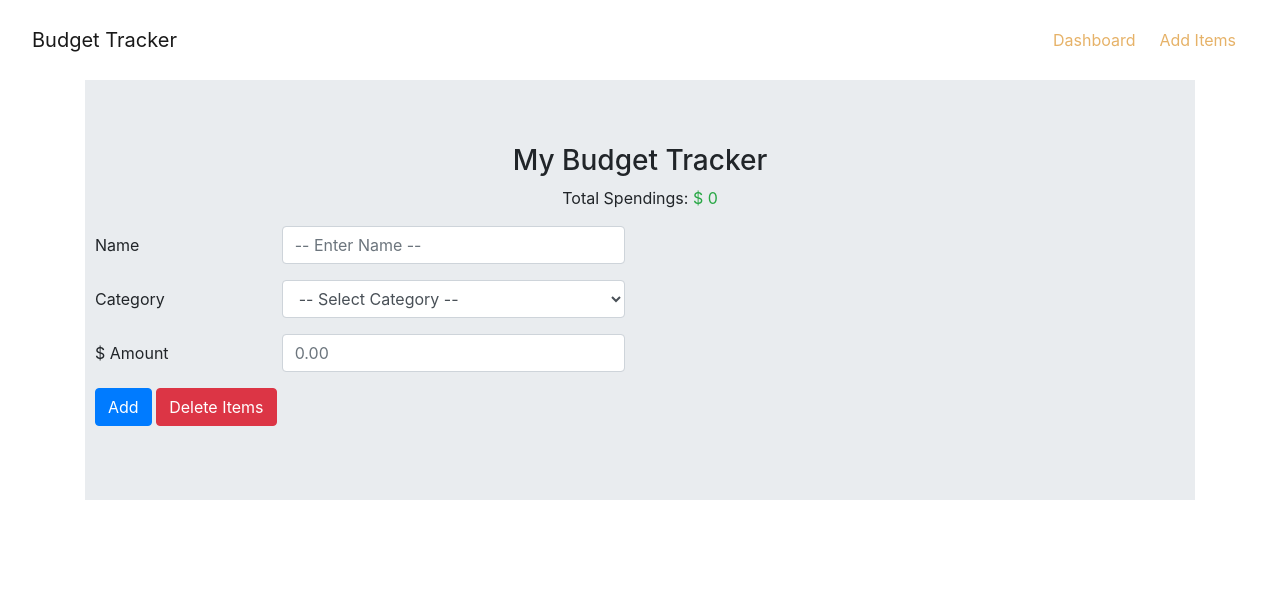
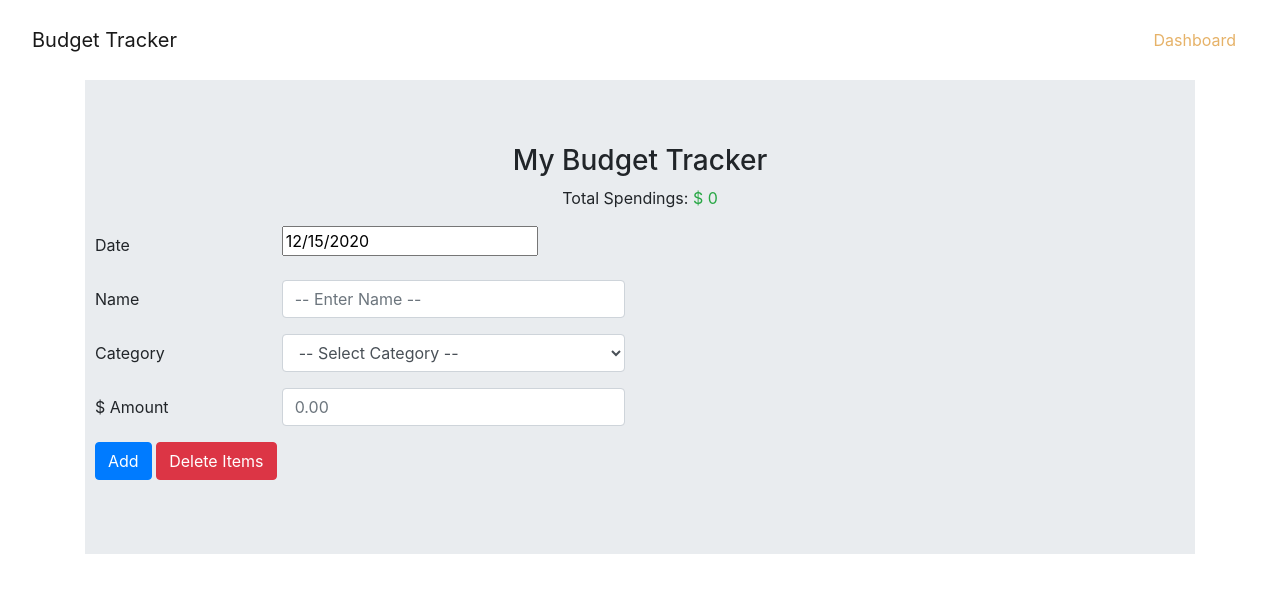
Before and after one commit to amandalincs/budget-tracker, a React (Create React App) app in the folder budget-tracker/: page / in a window 1280 px wide. Shown: the top 592 px of the page. Built offline with nearby package versions, Linux system fonts and the light colour scheme.

Commit message:
render all data in table

```diff
--- a/budget-tracker/package.json
+++ b/budget-tracker/package.json
@@ -3,12 +3,15 @@
   "version": "0.1.0",
   "private": true,
   "dependencies": {
+    "@material-ui/core": "^4.11.2",
     "@testing-library/jest-dom": "^5.11.4",
     "@testing-library/react": "^11.1.0",
     "@testing-library/user-event": "^12.1.10",
     "bootstrap": "^4.5.3",
+    "moment": "^2.29.1",
     "react": "^17.0.1",
     "react-bootstrap": "^1.4.0",
+    "react-datepicker": "^3.3.0",
     "react-dom": "^17.0.1",
     "react-router-dom": "^5.2.0",
     "react-scripts": "4.0.1",
--- a/budget-tracker/src/components/Pages/AddItems.js
+++ b/budget-tracker/src/components/Pages/AddItems.js
@@ -2,6 +2,9 @@ import { React, useState, useEffect } from 'react'
 import { Jumbotron, Container } from 'reactstrap'
 import InputForm from '../Standard/InputForm'
 import  { Redirect } from 'react-router-dom'
+import moment from 'moment';
+
+
 
 
 // const ALL_ITEMS = localStorage.getItem('items') ? JSON.parse(localStorage.getItem('items')) : []
@@ -13,6 +16,8 @@ function AddItems() {
     const [category, setCategory] = useState('');
     const [amount, setAmount] = useState('');
     const [added, setAdded] = useState(false)
+    const [date, setDate] = useState(new Date());
+
 
 
     useEffect(() => {
@@ -37,6 +42,10 @@ function AddItems() {
         setAmount(event.target.value)
     }
 
+    const handleDate = date => {
+        setDate(date)
+    }
+
     const handleSubmitForm = event => {
         event.preventDefault()
         if (id === ""){
@@ -46,7 +55,7 @@ function AddItems() {
 
 
         if (amount > 0 && name !== "" && category !== "") {
-            const item = { id: '_' + Math.random().toString(36).substr(2, 9), name, category, amount }
+            const item = { id: '_' + Math.random().toString(36).substr(2, 9), name, category, amount, date: date.toLocaleDateString('en-US') }
             console.log("Item: ", item)
 
             setItems([items.push(item)])
@@ -96,9 +105,12 @@ function AddItems() {
                     name={name}
                     category={category}
                     amount={amount}
+                    date={date}
+
                     handleName={handleName}
                     handleCategory={handleCategory}
                     handleAmount={handleAmount}
+                    handleDate={handleDate}
                     handleSubmitForm={handleSubmitForm}
                     handleDeleteAllItems={handleDeleteAllItems}
                 />
--- a/budget-tracker/src/components/Standard/InputForm.js
+++ b/budget-tracker/src/components/Standard/InputForm.js
@@ -1,8 +1,17 @@
 import React from 'react';
 import { Form, FormGroup, Input, Label, Col, Button } from 'reactstrap';
+import DatePicker from "react-datepicker";
 
-const InputForm = ({name, handleName,  category, handleCategory, amount, handleAmount, handleSubmitForm, handleDeleteAllItems}) => (
+const InputForm = ({name, handleName,  category, handleCategory, amount, handleAmount, date, handleDate, handleSubmitForm, handleDeleteAllItems}) => (
   <Form style={{ margin: 10 }}>
+    <FormGroup className="row">
+      <Label sm={2}>
+        Date
+      </Label>
+      <Col sm={4}>
+        <DatePicker selected={date} onChange={handleDate} />
+      </Col>
+    </FormGroup>
     <FormGroup className="row">
       <Label sm={2}>
         Name
--- a/budget-tracker/src/components/Standard/ItemList.js
+++ b/budget-tracker/src/components/Standard/ItemList.js
@@ -1,15 +1,45 @@
 import React from 'react';
-import { ListGroup, ListGroupItem } from 'reactstrap';
+
+import Table from '@material-ui/core/Table';
+import TableBody from '@material-ui/core/TableBody';
+import TableCell from '@material-ui/core/TableCell';
+import TableContainer from '@material-ui/core/TableContainer';
+import TableHead from '@material-ui/core/TableHead';
+import TableRow from '@material-ui/core/TableRow';
 
 const ItemList = ({ items }) => (
   <div>
-    <ListGroup>
+    {/* <ListGroup >
       {items.map(item => (
         <ListGroupItem key={item.id}>
-          {item.name} - {item.category} - $ {item.amount}
+          {item.date} - {item.name} - {item.category} - $ {item.amount}
         </ListGroupItem>
       ))}
-    </ListGroup>
+    </ListGroup>     */}
+    <TableContainer>
+      <Table aria-label="simple table">
+        <TableHead>
+          <TableRow>
+            <TableCell>Date</TableCell>
+            <TableCell align="right">Name</TableCell>
+            <TableCell align="right">Category</TableCell>
+            <TableCell align="right">Amount</TableCell>
+          </TableRow>
+        </TableHead>
+        <TableBody>
+          {items.map((item) => (
+            <TableRow key={item.id}>
+              <TableCell component="th" scope="row">
+                {item.date}
+              </TableCell>
+              <TableCell align="right">{item.name}</TableCell>
+              <TableCell align="right">{item.category}</TableCell>
+              <TableCell align="right">  ${item.amount}</TableCell>
+            </TableRow>
+          ))}
+        </TableBody>
+      </Table>
+    </TableContainer>
   </div>
 )
 
--- a/budget-tracker/src/components/Standard/Navigation.js
+++ b/budget-tracker/src/components/Standard/Navigation.js
@@ -52,7 +52,7 @@ const MainNav = () => {
                     <Nav className="ml-auto nav">
 
                         <Link to="/dashboard">Dashboard</Link>
-                        <Link to="/">Add Items</Link>
+                        {/* <Link to="/">Add Items</Link> */}
 
 
 
--- a/budget-tracker/src/index.js
+++ b/budget-tracker/src/index.js
@@ -4,6 +4,8 @@ import './index.css';
 import App from './App';
 import reportWebVitals from './reportWebVitals';
 import 'bootstrap/dist/css/bootstrap.min.css'
+import "react-datepicker/dist/react-datepicker.css";
+
 
 ReactDOM.render(
   <React.StrictMode>
```
Also changed, not shown: 2 other files (tests, documents, lock files or other folders).
